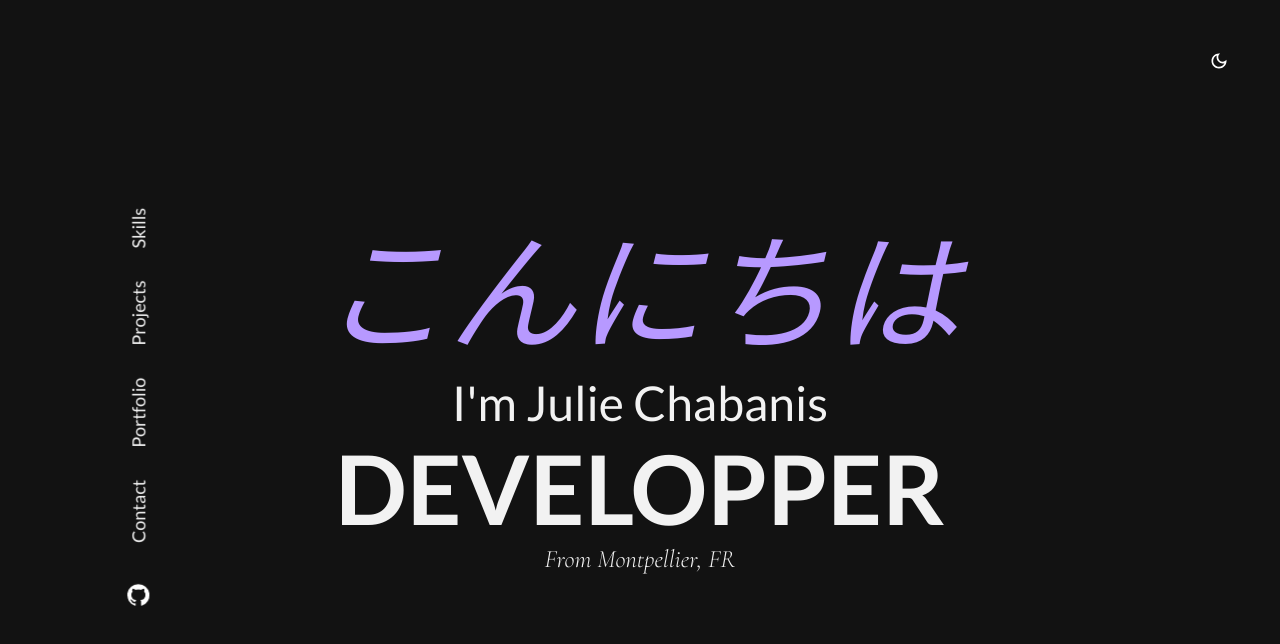
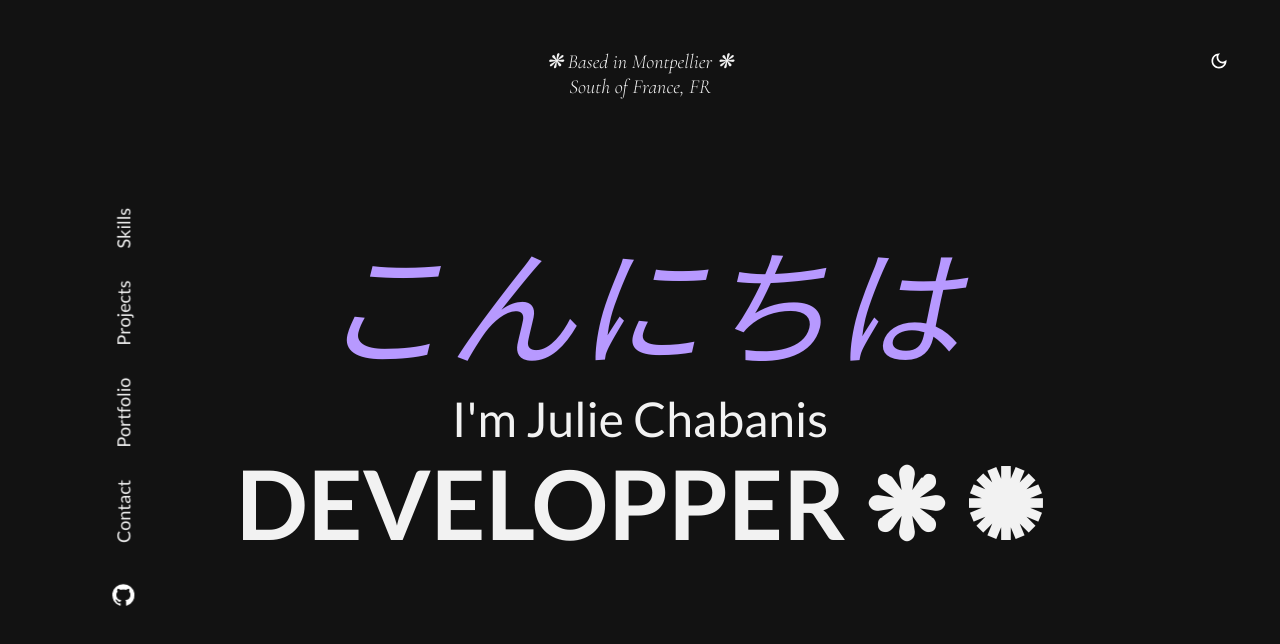
Before and after one commit to JulieChabanis/MinimalPortfolio, a React (Create React App) app: page / in a window 1280 px wide. Shown: the top 644 px of the page. Built offline with nearby package versions, Linux system fonts and the light colour scheme.

Commit message:
Add top section

```diff
--- a/src/components/HeroPage/HeroPage.jsx
+++ b/src/components/HeroPage/HeroPage.jsx
@@ -26,6 +26,25 @@ const HeroPage = () => {
   }, [words.length]);
 
   return (
+    <Box>
+      <Box className={styles.LocalisationSection}>
+        <motion.div
+          initial={{ y: "100%", opacity: 0 }}
+          animate={{ y: 0, opacity: 1 }}
+          style={theme.typography.h4}
+        >
+           ❋ Based in Montpellier ❋
+        </motion.div>
+
+        <motion.div
+          initial={{ y: "100%", opacity: 0 }}
+          animate={{ y: 0, opacity: 1 }}
+          style={theme.typography.h4}
+        >
+           South of France, FR
+        </motion.div>
+
+      </Box>
       <Box className={styles.heroContent}>
         <motion.div
           key={currentLanguageIndex}
@@ -50,15 +69,9 @@ const HeroPage = () => {
           }}
           style={theme.typography.h3}
         >
-        DEVELOPPER
+          DEVELOPPER ❋ ✺
         </motion.div>
-      <motion.div
-        initial={{ y: "100%", opacity: 0 }}
-        animate={{ y: 0, opacity: 1 }}
-        style={theme.typography.h4}
-      >
-        From Montpellier, FR
-      </motion.div>
+      </Box>
     </Box>
   );
 };
--- a/src/components/HeroPage/HeroPage.module.css
+++ b/src/components/HeroPage/HeroPage.module.css
@@ -1,9 +1,6 @@
-
-.styles.heroContent {
-  display: flex;
-  align-items: start;
-  justify-content:left;
-  flex-direction: column;
-  margin-left: 400px;
-  margin-top: 500px;
+.LocalisationSection {
+  position: absolute;
+  top: 50px;
+  left: 0;
+  right: 0;
 }
--- a/src/components/Theme/theme.js
+++ b/src/components/Theme/theme.js
@@ -108,7 +108,7 @@ export const themeSettings = (mode) => {
       },
       h4: {
         fontFamily: ["Cormorant Garamond", "sans-serif"].join(","),
-        fontSize : "25px",
+        fontSize : "20px",
         fontWeight:100,
         fontStyle: "italic",
         color: mode === "light" ? colors.grey[100] : colors.grey[100],
@@ -130,8 +130,7 @@ export const themeSettings = (mode) => {
         fontSize: "10px",
         fontWeight:400,
         color: mode === "light" ? colors.grey[100] : colors.grey[100],
-      }
-
+      },
       },
       body1: {
         fontFamily: ["lato", "sans-serif"].join(","),
--- a/src/components/global/Navbar/Navbar.module.css
+++ b/src/components/global/Navbar/Navbar.module.css
@@ -15,7 +15,7 @@
   justify-content: flex-start;
   padding: 0;
   position: fixed;
-  left: 70px;
+  left: 55px;
 
 }
 
@@ -32,6 +32,7 @@
   flex-direction: row-reverse;
   position: relative;
   top:450px;
+
 }
 
 .navLink {
```
Lines whose indentation alone changed are shown as unchanged.
